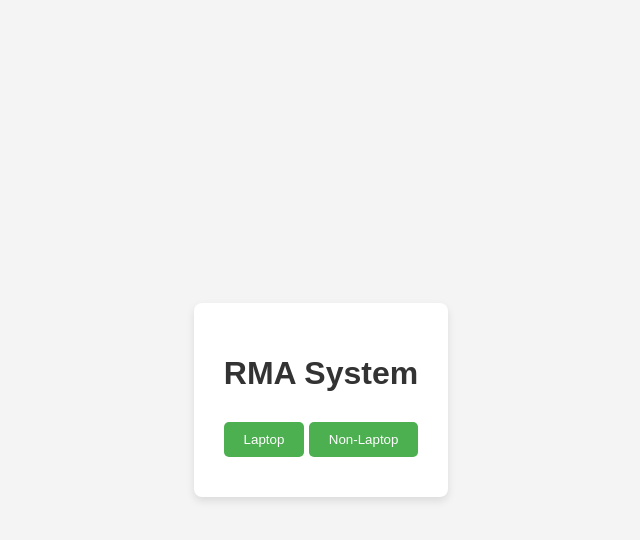
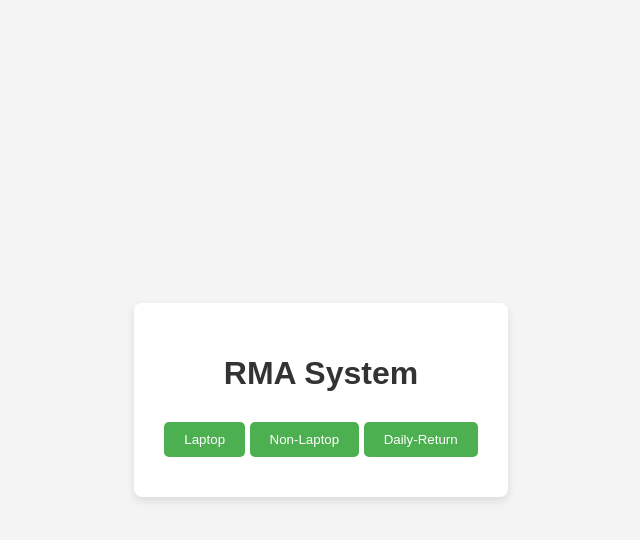
Before and after one commit to Tech-doglas/RMA_Server, a Flask app: page / in a window 1280 px wide. Shown: the top 540 px of the page, without its empty margins (319-959 px from the left). Run offline with Flask 3, Linux system fonts and the light colour scheme.

```diff
--- a/app/templates/index.html
+++ b/app/templates/index.html
@@ -48,7 +48,7 @@
         <h1>RMA System</h1>
         <button onclick="window.location.href='{{ url_for('laptop.show_RMA_laptop_sheet') }}';">Laptop</button>
         <button>Non-Laptop</button>
-        <button style="display: none;">Daily-Return</button>
+        <button>Daily-Return</button>
     </div>
 
 </body>
```
